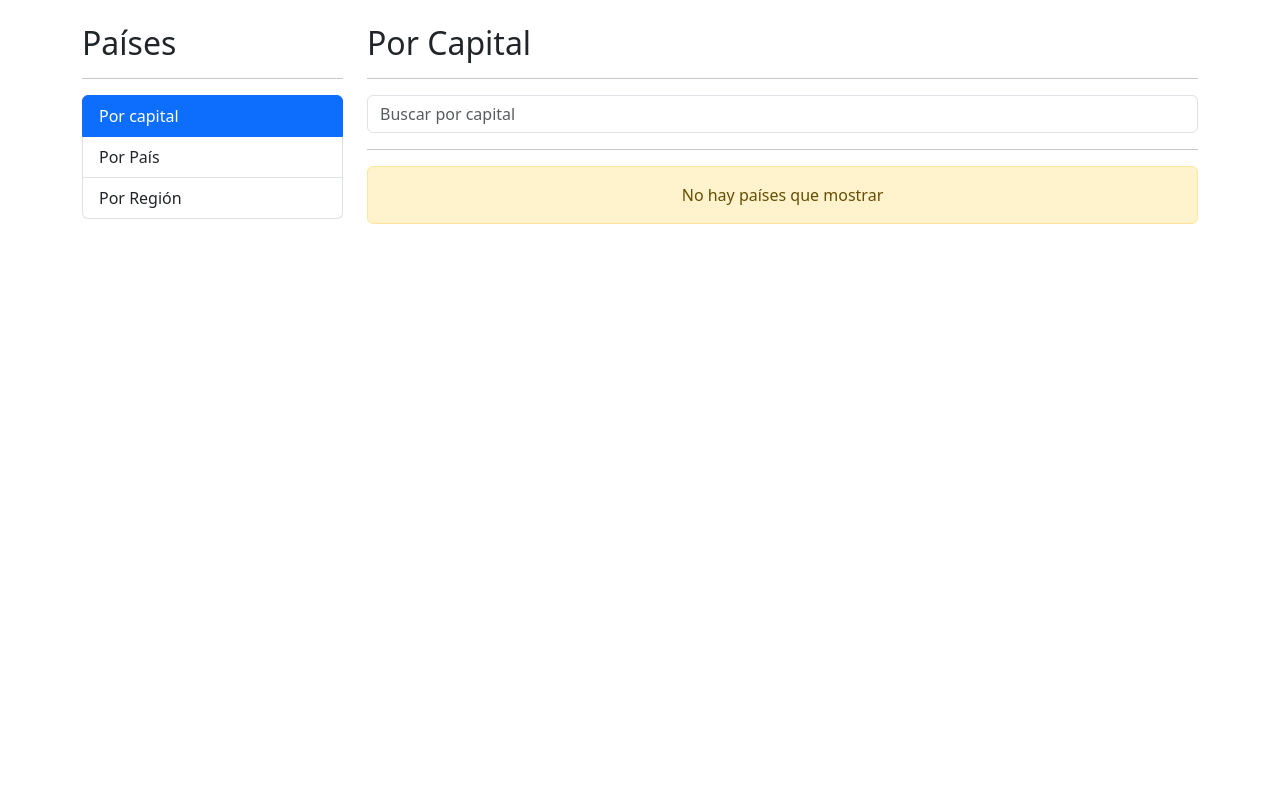
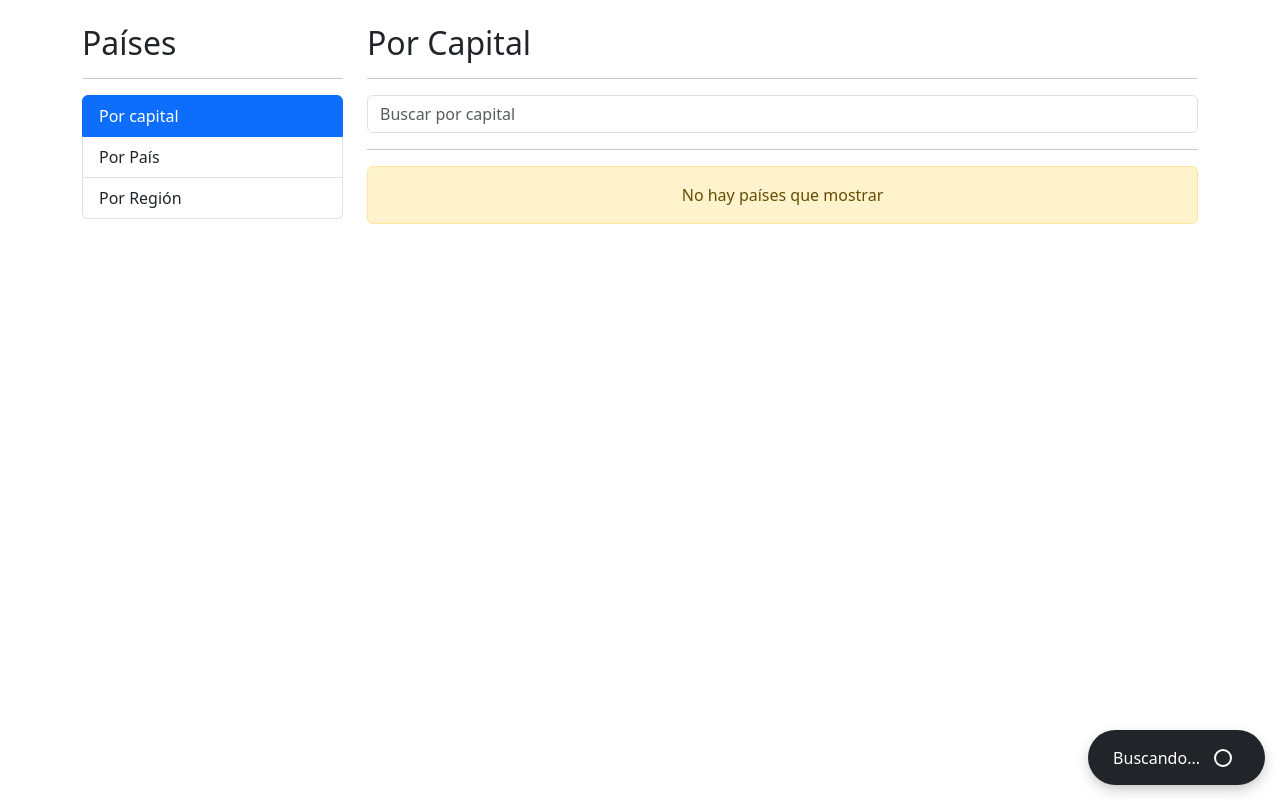
Before and after one commit to NermFrontDev/Course-Angular-Zero-to-Expert, an Angular app: page /countries/by-capital in a window 1280 px wide. Built offline with nearby package versions, Linux system fonts and the light colour scheme.

Commit message:
LoadingComponent - Show an loading

```diff
--- a/src/app/countries/pages/by-capital-page/by-capital-page.component.html
+++ b/src/app/countries/pages/by-capital-page/by-capital-page.component.html
@@ -14,6 +14,9 @@
 <div class="row">
   <div class="col">
     <hr>
+
+    <shared-loading-spinner></shared-loading-spinner>
+
     <countries-table [countries]="countries"></countries-table>
   </div>
 </div>
--- /dev/null
+++ b/src/app/shared/components/loading-spinner/loading-spinner.component.css
@@ -0,0 +1,16 @@
+.spinner-container {
+  align-items: center;
+  background-color: #2c2c2c;
+  border-radius: 100px;
+  bottom: 15px;
+  color: white;
+  display: flex;
+  padding: 5px 20px;
+  position: fixed;
+  right: 15px;
+  box-shadow: 0px 5px 15px -3px rgba(0,0,0,0.3);
+}
+
+span {
+  margin-left: 5px;
+}
--- /dev/null
+++ b/src/app/shared/components/loading-spinner/loading-spinner.component.html
@@ -0,0 +1,26 @@
+<div class="spinner-container bg-dark">
+  <span>Buscando...</span>
+  <!-- By Sam Herbert (@sherb), for everyone. More @ http://goo.gl/7AJzbL -->
+  <svg width="45" height="45" viewBox="0 0 45 45" xmlns="http://www.w3.org/2000/svg" stroke="#fff">
+    <g fill="none" fill-rule="evenodd" transform="translate(1 1)" stroke-width="2">
+      <circle cx="22" cy="22" r="6" stroke-opacity="0">
+        <animate attributeName="r" begin="1.5s" dur="3s" values="6;22" calcMode="linear" repeatCount="indefinite" />
+        <animate attributeName="stroke-opacity" begin="1.5s" dur="3s" values="1;0" calcMode="linear"
+          repeatCount="indefinite" />
+        <animate attributeName="stroke-width" begin="1.5s" dur="3s" values="2;0" calcMode="linear"
+          repeatCount="indefinite" />
+      </circle>
+      <circle cx="22" cy="22" r="6" stroke-opacity="0">
+        <animate attributeName="r" begin="3s" dur="3s" values="6;22" calcMode="linear" repeatCount="indefinite" />
+        <animate attributeName="stroke-opacity" begin="3s" dur="3s" values="1;0" calcMode="linear"
+          repeatCount="indefinite" />
+        <animate attributeName="stroke-width" begin="3s" dur="3s" values="2;0" calcMode="linear"
+          repeatCount="indefinite" />
+      </circle>
+      <circle cx="22" cy="22" r="8">
+        <animate attributeName="r" begin="0s" dur="1.5s" values="6;1;2;3;4;5;6" calcMode="linear"
+          repeatCount="indefinite" />
+      </circle>
+    </g>
+  </svg>
+</div>
--- a/src/app/shared/shared.module.ts
+++ b/src/app/shared/shared.module.ts
@@ -5,6 +5,7 @@
 import { AboutPageComponent } from './pages/about-page/about-page.component';
 import { ContactPageComponent } from './pages/contact-page/contact-page.component';
 import { HomePageComponent } from './pages/home-page/home-page.component';
+import { LoadingSpinnerComponent } from './components/loading-spinner/loading-spinner.component';
 import { SearchBoxComponent } from './components/search-box/search-box.component';
 import { SidebarComponent } from './components/sidebar/sidebar.component';
 
@@ -14,6 +15,7 @@
     AboutPageComponent,
     ContactPageComponent,
     HomePageComponent,
+    LoadingSpinnerComponent,
     SearchBoxComponent,
     SidebarComponent,
   ],
@@ -25,6 +27,7 @@
     AboutPageComponent,
     ContactPageComponent,
     HomePageComponent,
+    LoadingSpinnerComponent,
     SearchBoxComponent,
     SidebarComponent,
   ]
```
Also changed, not shown: src/app/shared/components/loading-spinner/loading-spinner.component.ts (added, +10 -0 lines).
